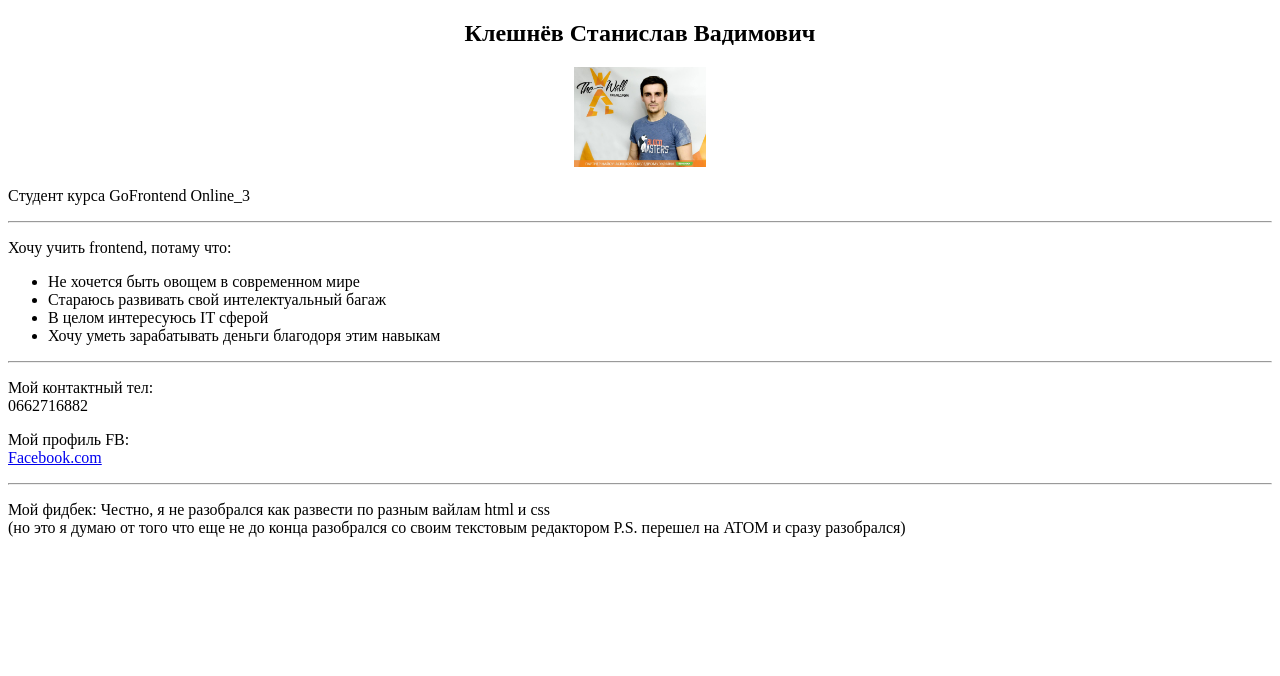
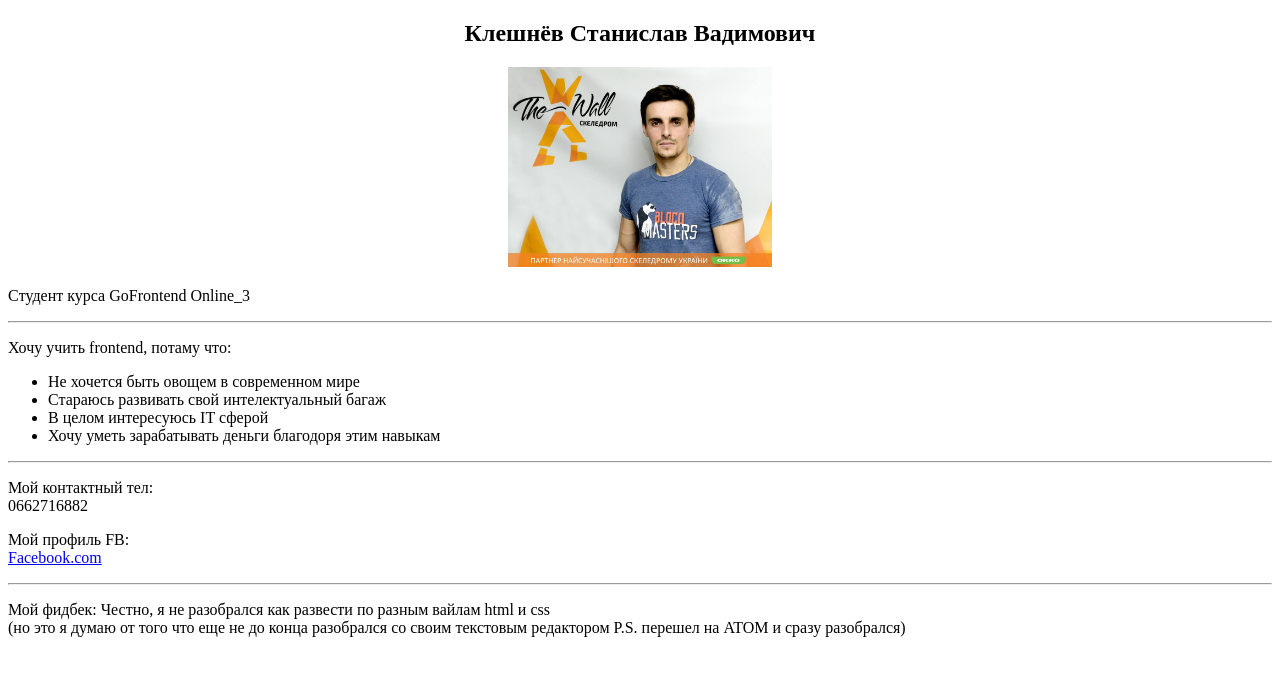
Before and after one commit to stas763/home-work-01-03-2016, a plain HTML site: page index.html in a window 1280 px wide. Drawn offline with Linux system fonts and the light colour scheme; files that its build step writes are made by us from their sources.

Commit message:
fixed photo alignment and size

```diff
--- a/index.html
+++ b/index.html
@@ -5,7 +5,7 @@
  <meta charset="UTF-8">
  <title> Макет ДЗ 1</title>
 <head>
-   <link rel="stylesheet" type="text/css" href="css/style.css"
+   <link rel="stylesheet" type="text/css" href="style.css">
 </head>
 
 <body>
@@ -13,7 +13,7 @@
      <h2 align="center"> Клешнёв Станислав Вадимович </h2>
   </p>
   <p class="fig"><img src="myphoto.jpg"
-    height="100"
+    height="200"
     alt="Stas Kleshnov foto"
     title="Stas Kleshnov">
   </p>
--- a/style.css
+++ b/style.css
@@ -1,2 +1 @@
 .fig {text-align: center;}
-.aled {color: #00FF00;}
```
